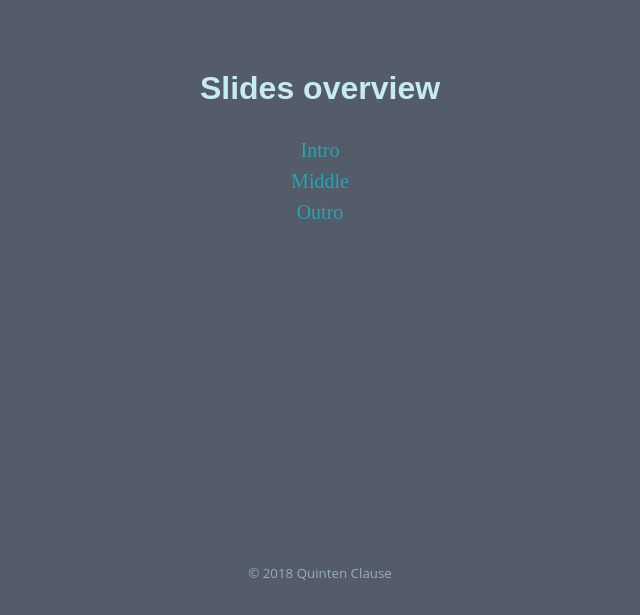
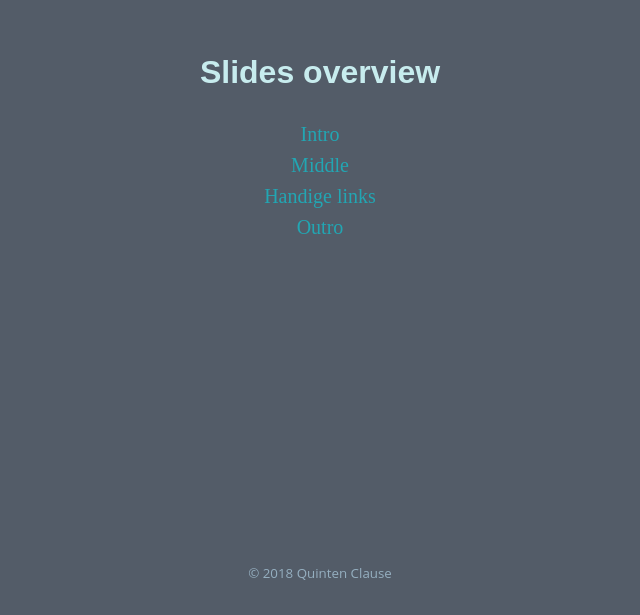
Before and after one commit to 0xh/magento-pwa-info, a React app: page /slides in a window 1280 px wide. Shown: the part 185-800 px from the top of the page, without its empty margins (320-960 px from the left). Built offline with nearby package versions, Linux system fonts and the light colour scheme; the HTML template or start-up script is replaced by a standard one.

Commit message:
Add links slide

```diff
--- a/src/api.js
+++ b/src/api.js
@@ -2,6 +2,7 @@ const SlidesAPI = {
     slides: [
         { url: 'intro', name: "Intro", description: "" },
         { url: 'middle', name: "Middle", description: "" },
+        { url: 'links', name: "Handige links", description: "" },
         { url: 'outro', name: "Outro", description: "" }
     ],
     all: function() { return this.slides},
--- a/src/css/main.less
+++ b/src/css/main.less
@@ -62,6 +62,10 @@ main {
     flex-flow: column;
     -webkit-justify-content: space-around;
     justify-content: space-around;
+
+    ul {
+        text-align: left;
+    }
 }
 
 // wrappers
```
Also changed, not shown: pub/md/links.md (added, +10 -0 lines), 2 other files (tests, documents, lock files or other folders).
